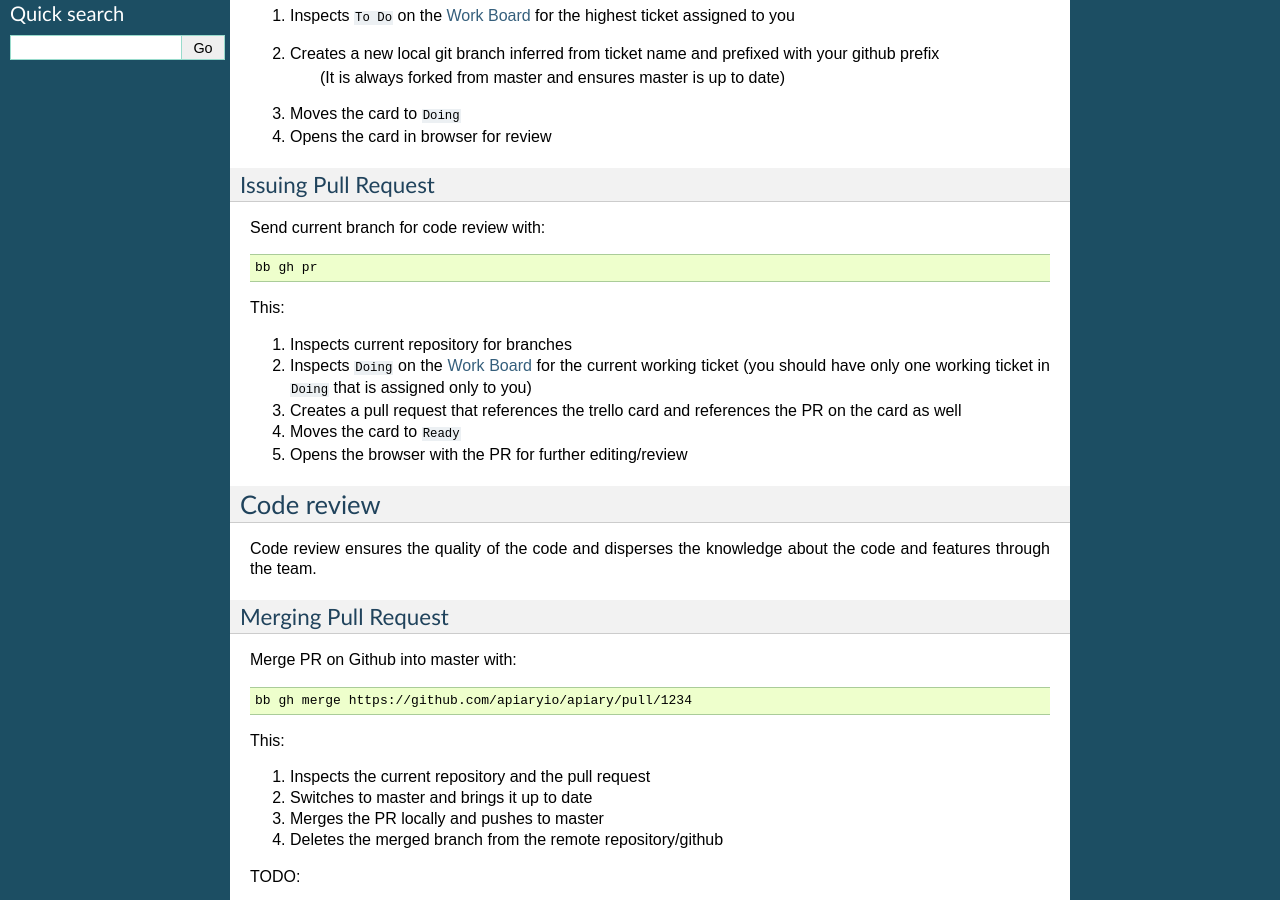
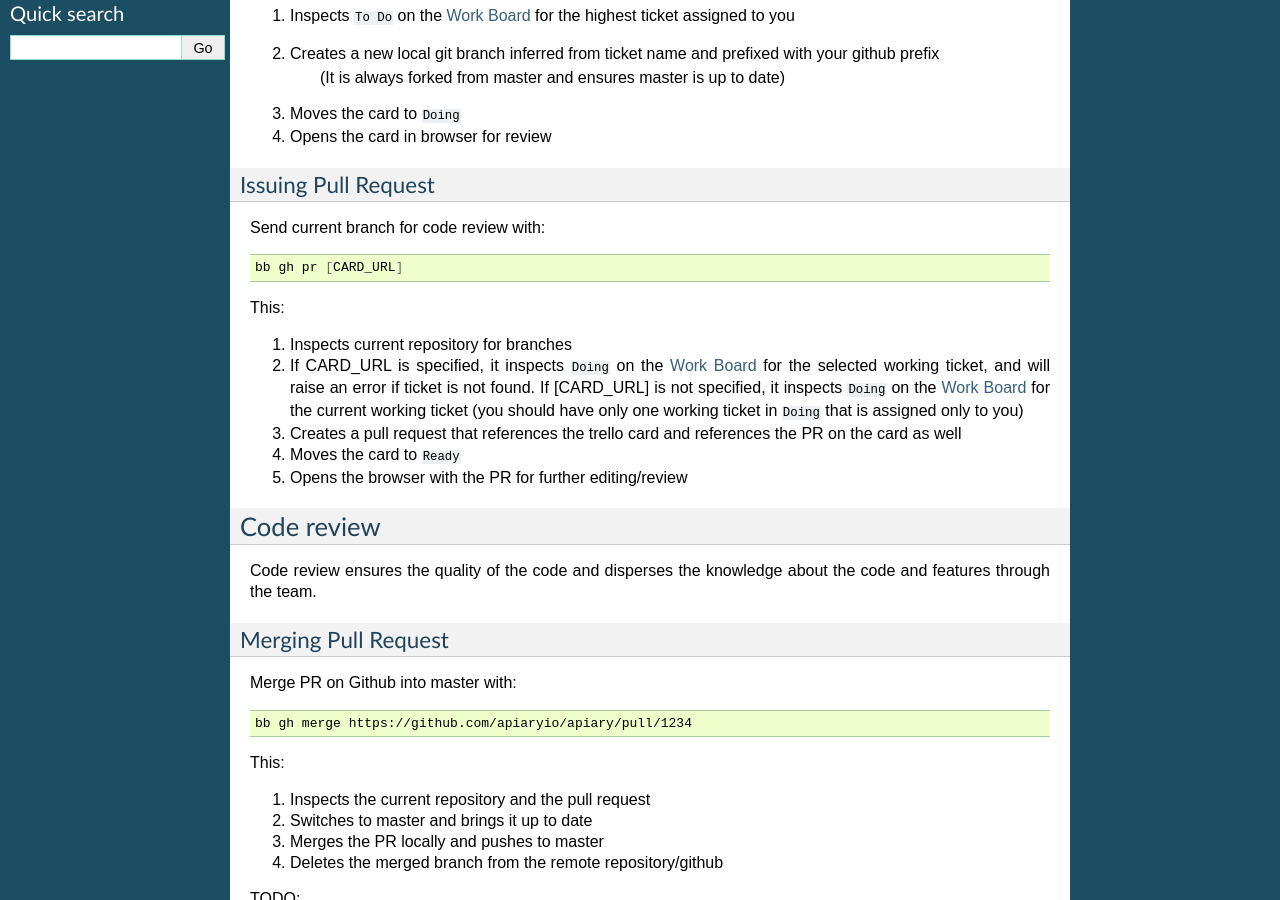
Before and after one commit to apiaryio/black-belt, a Sphinx documentation site: the page built from docs/source/developer.rst, in a window 1280 px wide and 900 px high, scrolled down 425 px. Built offline with Sphinx 7.4.7, drawn with Linux system fonts in a browser that asks for light colours.

Commit message:
Documentation update

```diff
--- a/docs/source/developer.rst
+++ b/docs/source/developer.rst
@@ -41,12 +41,13 @@ Issuing Pull Request
 
 Send current branch for code review with::
 
-	bb gh pr
+	bb gh pr [CARD_URL]
 
 This:
 
 #. Inspects current repository for branches
-#. Inspects ``Doing`` on the :term:`Work Board` for the current working ticket (you should have only one working ticket in ``Doing`` that is assigned only to you)
+#. If CARD_URL is specified, it inspects ``Doing`` on the :term:`Work Board` for the selected working ticket, and will raise an error if ticket is not found.
+   If [CARD_URL] is not specified, it inspects ``Doing`` on the :term:`Work Board` for the current working ticket (you should have only one working ticket in ``Doing`` that is assigned only to you)
 #. Creates a pull request that references the trello card and references the PR on the card as well
 #. Moves the card to ``Ready``
 #. Opens the browser with the PR for further editing/review
```
